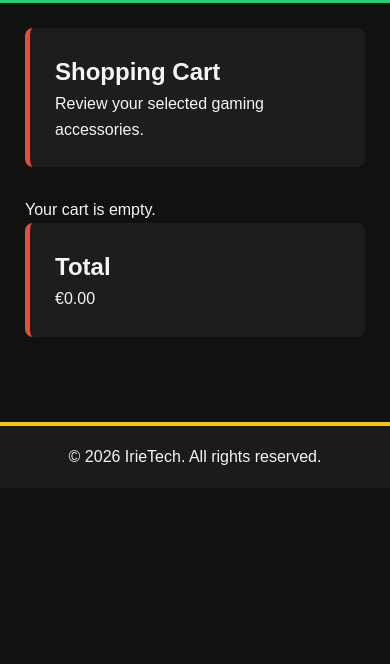
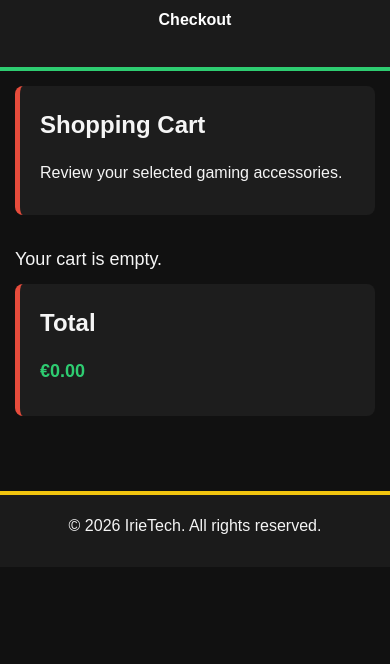
Before and after one commit to 2025516-BrenoQueiroga/ca-2-web-development-2025516-BrenoQueiroga, a website: page public/cart.html in a window 390 px wide. Shown: the part 180-844 px from the top of the page. Drawn offline with Linux system fonts and the light colour scheme.

Commit message:
Improved website styling and responsiveness

```diff
--- a/public/cart.html
+++ b/public/cart.html
@@ -42,7 +42,7 @@
             <h2>Total</h2>
 
             <!-- This paragraph displays the total cart value -->
-            <p id="cart-total">€0.00</p>
+            <p id="cart-total" class="price">€0.00</p>
         </section>
 
     </main>
--- a/public/style.css
+++ b/public/style.css
@@ -166,3 +166,59 @@
     margin-top: 15px;
     font-weight: bold;
 }
+
+/* This adds a smooth transition effect to buttons and cards */
+button,
+.product-card {
+    transition: 0.3s;
+}
+
+/* This slightly enlarges the product card when hovered */
+.product-card:hover {
+    transform: scale(1.03);
+}
+
+/* This improves spacing for headings */
+h2 {
+    margin-bottom: 15px;
+}
+
+/* This adds spacing below paragraphs */
+p {
+    margin-bottom: 10px;
+}
+
+/* This styles the empty cart message */
+#cart-items p {
+    font-size: 18px;
+}
+
+/* This improves image display on smaller screens */
+.product-card img {
+    max-height: 180px;
+}
+
+/* Responsive layout for tablets and smaller devices */
+@media (max-width: 768px) {
+
+    /* This reduces the title size on smaller screens */
+    header h1 {
+        font-size: 28px;
+    }
+
+    /* This stacks navigation links vertically */
+    nav a {
+        display: block;
+        margin: 10px 0;
+    }
+
+    /* This reduces page padding */
+    main {
+        padding: 15px;
+    }
+
+    /* This adjusts the hero section */
+    .hero {
+        padding: 20px;
+    }
+}
```
Also changed, not shown: public/index.html (+3 -0 lines), 1 other file.
